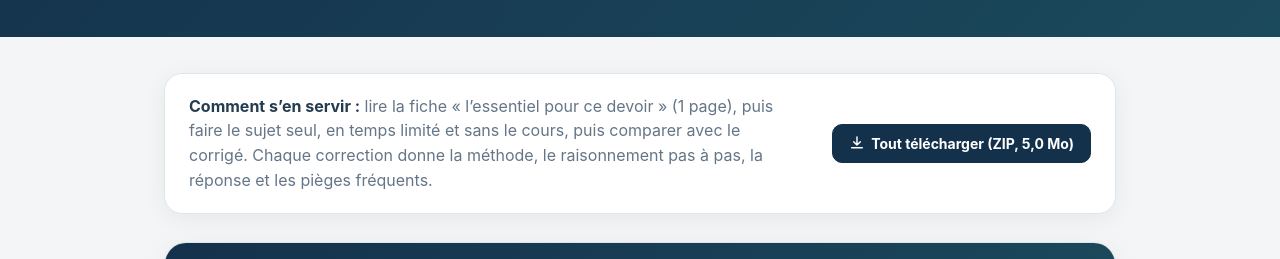
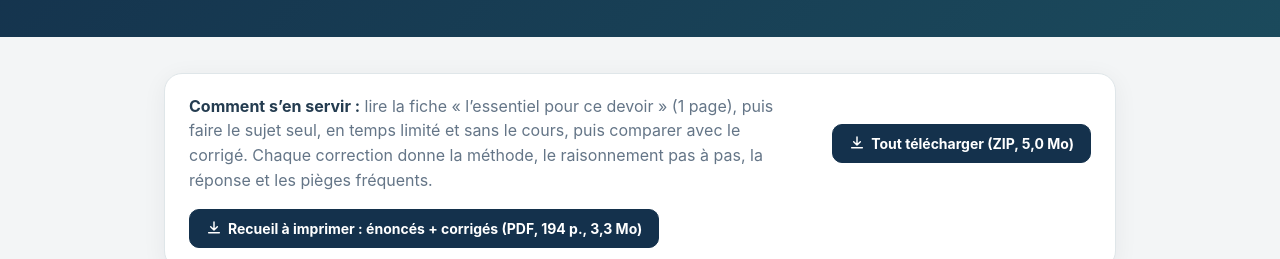
Before and after one commit to xseorkly/ysra-revision, a plain HTML site: page chimie/index.html in a window 1280 px wide. Shown: the part 199-458 px from the top of the page. Drawn offline with Linux system fonts and the light colour scheme.

Commit message:
Chimie : recueil PDF à imprimer (énoncé puis corrigé de chaque devoir)
Co-Authored-By: Claude Opus 5.5 <noreply@anthropic.com>
Claude-Session: https://claude.ai/code/session_01L77HxwSPQpeQuaeymbHkb3

```diff
--- a/chimie/index.html
+++ b/chimie/index.html
@@ -60,6 +60,7 @@ footer{text-align:center;color:var(--muted);font-size:13px;padding:0 24px 30px;l
 <div class="intro">
 <p><b>Comment s’en servir :</b> lire la fiche « l’essentiel pour ce devoir » (1 page), puis faire le sujet seul, en temps limité et sans le cours, puis comparer avec le corrigé. Chaque correction donne la méthode, le raisonnement pas à pas, la réponse et les pièges fréquents.</p>
 <a class="btn zip" href="docs/devoirs-chimie.zip" download="Devoirs_chimie_CPES_ch3_ch4_ch5.zip"><svg viewBox="0 0 24 24" fill="none" stroke="currentColor" stroke-width="2.2" stroke-linecap="round" stroke-linejoin="round" aria-hidden="true"><path d="M12 3v12m0 0-5-5m5 5 5-5M4 19h16"/></svg>Tout télécharger (ZIP, 5,0 Mo)</a>
+<a class="btn zip" href="docs/recueil-devoirs-chimie.pdf" download="Recueil_devoirs_chimie_CPES.pdf"><svg viewBox="0 0 24 24" fill="none" stroke="currentColor" stroke-width="2.2" stroke-linecap="round" stroke-linejoin="round" aria-hidden="true"><path d="M12 3v12m0 0-5-5m5 5 5-5M4 19h16"/></svg>Recueil à imprimer : énoncés + corrigés (PDF, 194 p., 3,3 Mo)</a>
 </div>
 
 <section class="chap" aria-labelledby="ch3">
```
Also changed, not shown: 1 other file.
